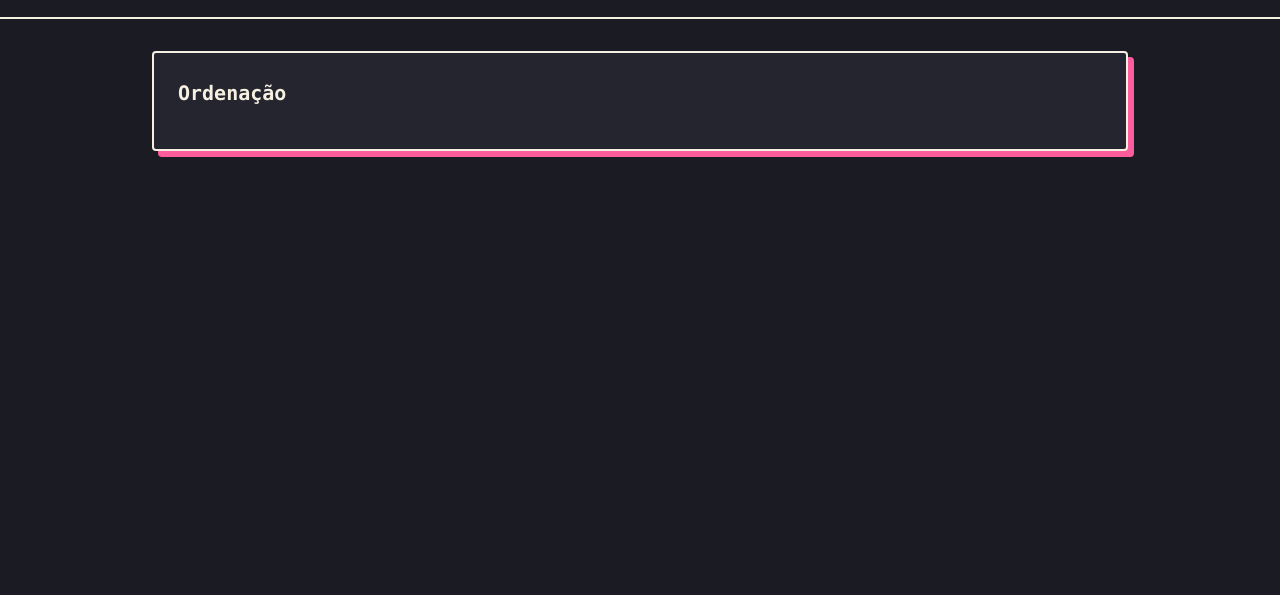
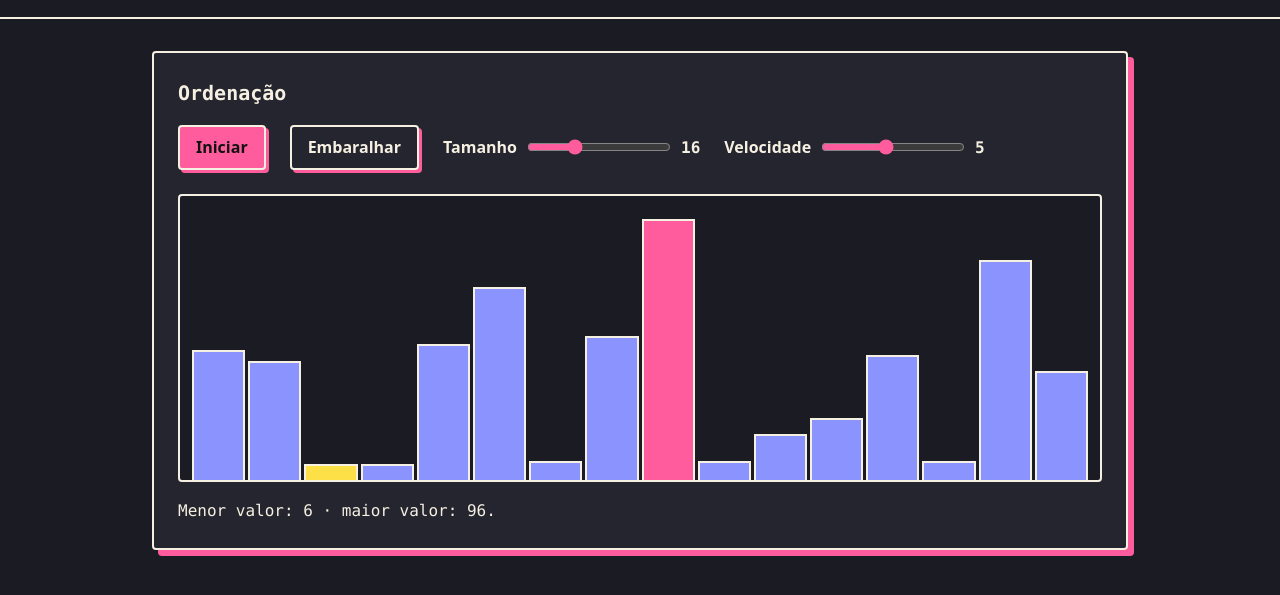
Before and after one commit to Paula-Thamyres/algorithm-lab, a plain HTML site: page index.html in a window 1280 px wide. Shown: the part 69-664 px from the top of the page. Drawn offline with Linux system fonts and the light colour scheme.

Commit message:
feat(sorting): mount sorting module on the page

```diff
--- a/index.html
+++ b/index.html
@@ -6,6 +6,7 @@
   <meta name="description" content="Laboratório visual de algoritmos: ordenação, busca e labirinto em JavaScript.">
   <title>algorithm-lab</title>
   <link rel="stylesheet" href="src/styles/base.css">
+  <link rel="stylesheet" href="src/modules/sorting/sorting.css">
 </head>
 <body>
   <header class="app-header">
--- a/src/main.js
+++ b/src/main.js
@@ -1,4 +1,7 @@
+import { initSortingView } from './modules/sorting/sorting-view.js';
+
 const ACTIVE_TAB_CLASS = 'is-active';
+const SORTING_ROOT_ID = 'sorting-root';
 
 const tabs = document.querySelectorAll('.tab');
 const panels = document.querySelectorAll('.panel');
@@ -24,3 +27,5 @@ function showModule(moduleId) {
 tabs.forEach((tab) => {
   tab.addEventListener('click', () => showModule(tab.dataset.module));
 });
+
+initSortingView(document.getElementById(SORTING_ROOT_ID));
```
